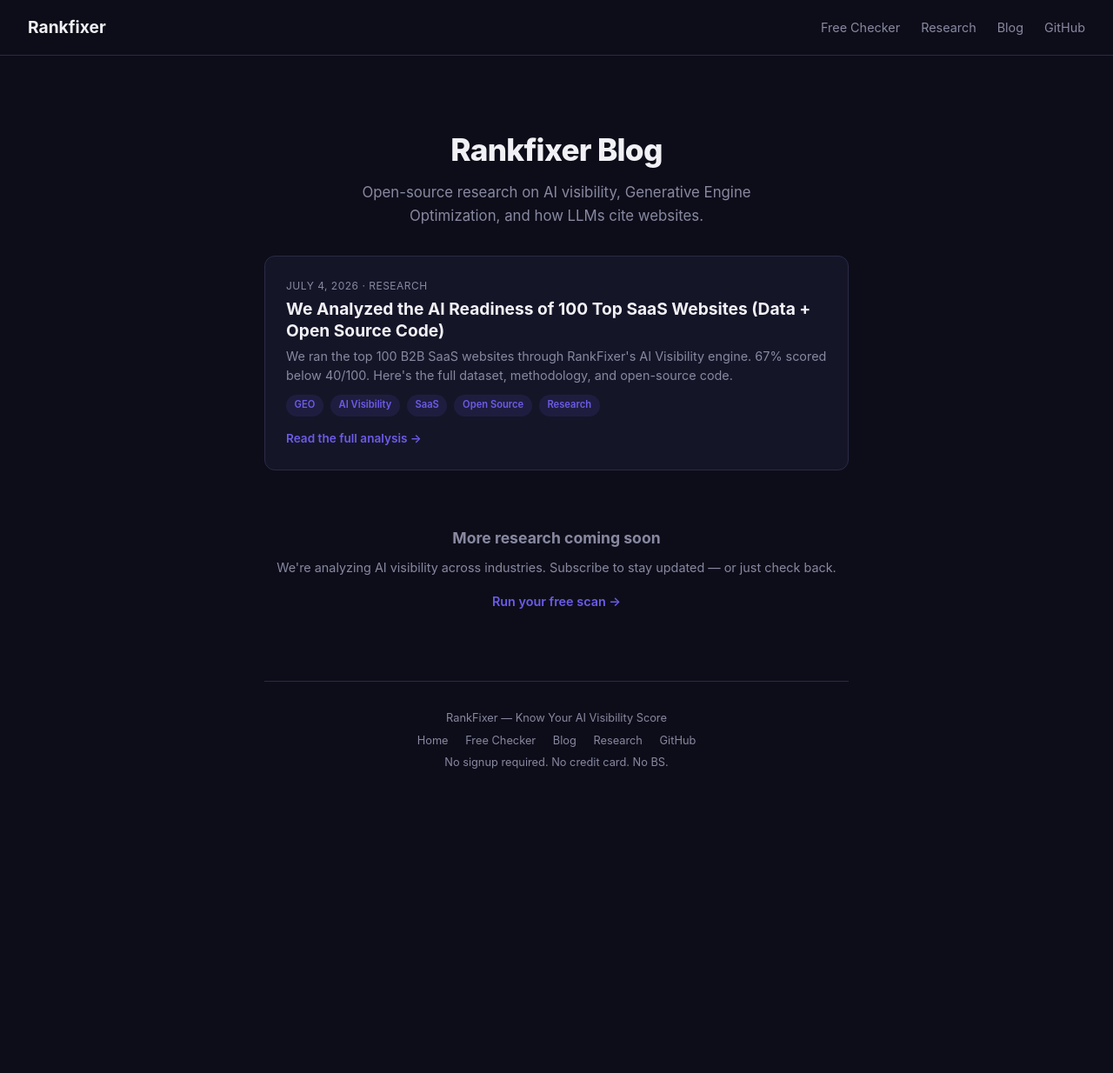
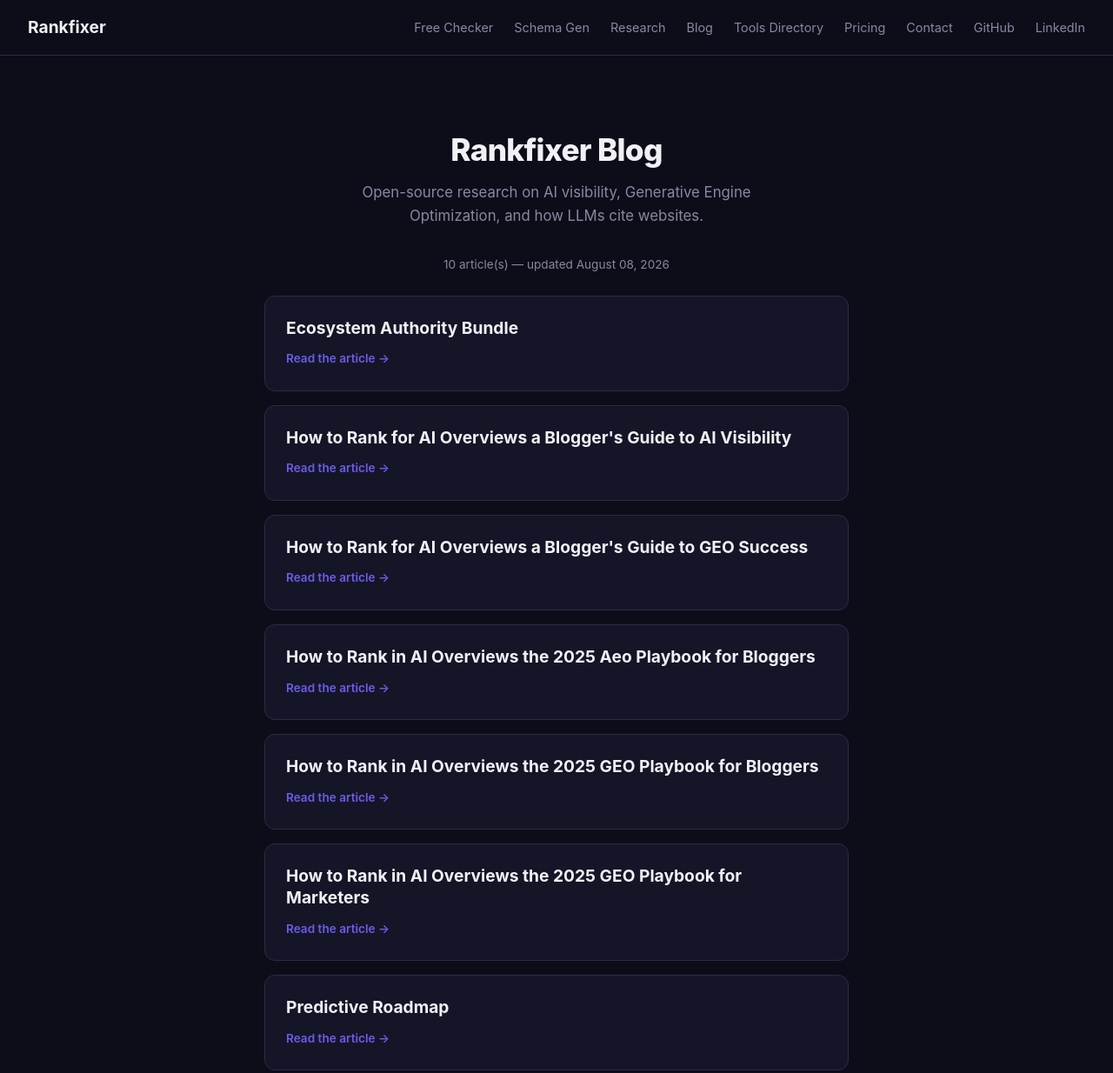
Before and after one commit to rankfixer-ai/rankfixer-core, a website: page site/blog/index.html in a window 1280 px wide. Shown: the top 1234 px of the page at 87% size. Before the commit the page ends 988 px from the top, so only its background shows below. Drawn offline with Linux system fonts and the light colour scheme.

Commit message:
feat: populate blog with 5 autonomous articles and add blog index

```diff
--- a/site/blog/index.html
+++ b/site/blog/index.html
@@ -10,15 +10,6 @@
     <meta property="og:description" content="Open-source research on how LLMs cite websites. Guides on schema, entity density, and AI readiness.">
     <meta property="og:type" content="website">
     <meta property="og:url" content="https://rankfixer.co/blog">
-
-    <!-- Google tag (gtag.js) -->
-    <script async src="https://www.googletagmanager.com/gtag/js?id=G-YXZVCPBCZN"></script>
-    <script>
-      window.dataLayer = window.dataLayer || [];
-      function gtag(){dataLayer.push(arguments);}
-      gtag('js', new Date());
-      gtag('config', 'G-YXZVCPBCZN');
-    </script>
 
     <style>
         :root {
@@ -35,9 +26,9 @@
         a { color: var(--brand); text-decoration: none; }
         a:hover { text-decoration: underline; }
 
-        .nav { display: flex; justify-content: space-between; align-items: center; padding: 1rem 2rem; border-bottom: 1px solid var(--border); }
+        .nav { display: flex; justify-content: space-between; align-items: center; flex-wrap: wrap; gap: 0.75rem; padding: 1rem 2rem; border-bottom: 1px solid var(--border); }
         .nav-logo { font-weight: 700; font-size: 1.2rem; text-decoration: none; color: var(--text); }
-        .nav-links { display: flex; gap: 1.5rem; align-items: center; }
+        .nav-links { display: flex; gap: 1.5rem; align-items: center; flex-wrap: wrap; }
         .nav-links a { text-decoration: none; color: var(--text-muted); font-size: 0.9rem; }
         .nav-links a:hover { color: var(--text); }
 
@@ -52,21 +43,12 @@
             padding: 1.5rem; margin-bottom: 1rem; transition: border-color 0.2s;
         }
         .post-card:hover { border-color: var(--brand); }
-        .post-card .post-date { font-size: 0.75rem; color: var(--text-muted); margin-bottom: 0.3rem; text-transform: uppercase; letter-spacing: 0.5px; }
         .post-card h2 { font-size: 1.2rem; font-weight: 700; margin-bottom: 0.4rem; line-height: 1.3; }
         .post-card h2 a { color: var(--text); }
         .post-card h2 a:hover { color: var(--brand); text-decoration: none; }
         .post-card .post-excerpt { font-size: 0.9rem; color: var(--text-muted); line-height: 1.5; margin-bottom: 0.75rem; }
-        .post-card .post-tags { display: flex; gap: 0.5rem; flex-wrap: wrap; }
-        .post-tag {
-            font-size: 0.7rem; padding: 0.2rem 0.6rem; border-radius: 100px;
-            background: rgba(108, 92, 231, 0.12); color: var(--brand); font-weight: 600;
-        }
         .post-card .read-more { font-size: 0.85rem; font-weight: 600; }
-
-        .coming-soon { text-align: center; padding: 3rem 0; }
-        .coming-soon h3 { font-size: 1.1rem; color: var(--text-muted); margin-bottom: 0.5rem; }
-        .coming-soon p { color: var(--text-muted); font-size: 0.9rem; }
+        .post-count { font-size: 0.85rem; color: var(--text-muted); text-align: center; margin-bottom: 1.5rem; }
 
         .site-footer { text-align: center; padding: 2rem 0; border-top: 1px solid var(--border); margin-top: 2rem; }
         .site-footer p { font-size: 0.8rem; color: var(--text-muted); margin-bottom: 0.3rem; }
@@ -85,9 +67,14 @@
         <a href="/" class="nav-logo">Rankfixer</a>
         <div class="nav-links">
             <a href="/ai-visibility-checker">Free Checker</a>
+            <a href="/schema-generator">Schema Gen</a>
             <a href="/research">Research</a>
             <a href="/blog">Blog</a>
+            <a href="/blog/tool-directory">Tools Directory</a>
+            <a href="#pricing">Pricing</a>
+            <a href="#contact">Contact</a>
             <a href="https://github.com/rankfixer-ai/rankfixer-core" target="_blank" rel="noopener">GitHub</a>
+            <a href="https://www.linkedin.com/in/janacibron/" target="_blank" rel="noopener">LinkedIn</a>
         </div>
     </nav>
 
@@ -98,37 +85,66 @@
             <p>Open-source research on AI visibility, Generative Engine Optimization, and how LLMs cite websites.</p>
         </header>
 
-        <!-- Published Posts -->
+        <p class="post-count">10 article(s) — updated August 08, 2026</p>
+
         <article class="post-card">
-            <div class="post-date">July 4, 2026 · Research</div>
+            <h2><a href="/blog/ecosystem_authority_bundle.md">Ecosystem Authority Bundle</a></h2>
+            <p style="margin-top: 0.6rem;"><a href="/blog/ecosystem_authority_bundle.md" class="read-more">Read the article →</a></p>
+        </article>
+        <article class="post-card">
+            <h2><a href="/blog/how-to-rank-for-ai-overviews-a-blogger-s-guide-to-ai-visibility.md">How to Rank for AI Overviews a Blogger's Guide to AI Visibility</a></h2>
+            <p style="margin-top: 0.6rem;"><a href="/blog/how-to-rank-for-ai-overviews-a-blogger-s-guide-to-ai-visibility.md" class="read-more">Read the article →</a></p>
+        </article>
+        <article class="post-card">
+            <h2><a href="/blog/how-to-rank-for-ai-overviews-a-blogger-s-guide-to-geo-success.md">How to Rank for AI Overviews a Blogger's Guide to GEO Success</a></h2>
+            <p style="margin-top: 0.6rem;"><a href="/blog/how-to-rank-for-ai-overviews-a-blogger-s-guide-to-geo-success.md" class="read-more">Read the article →</a></p>
+        </article>
+        <article class="post-card">
+            <h2><a href="/blog/how-to-rank-in-ai-overviews-the-2025-aeo-playbook-for-bloggers.md">How to Rank in AI Overviews the 2025 Aeo Playbook for Bloggers</a></h2>
+            <p style="margin-top: 0.6rem;"><a href="/blog/how-to-rank-in-ai-overviews-the-2025-aeo-playbook-for-bloggers.md" class="read-more">Read the article →</a></p>
+        </article>
+        <article class="post-card">
+            <h2><a href="/blog/how-to-rank-in-ai-overviews-the-2025-geo-playbook-for-bloggers.md">How to Rank in AI Overviews the 2025 GEO Playbook for Bloggers</a></h2>
+            <p style="margin-top: 0.6rem;"><a href="/blog/how-to-rank-in-ai-overviews-the-2025-geo-playbook-for-bloggers.md" class="read-more">Read the article →</a></p>
+        </article>
+        <article class="post-card">
+            <h2><a href="/blog/how-to-rank-in-ai-overviews-the-2025-geo-playbook-for-marketers.md">How to Rank in AI Overviews the 2025 GEO Playbook for Marketers</a></h2>
+            <p style="margin-top: 0.6rem;"><a href="/blog/how-to-rank-in-ai-overviews-the-2025-geo-playbook-for-marketers.md" class="read-more">Read the article →</a></p>
+        </article>
+        <article class="post-card">
+            <h2><a href="/blog/PREDICTIVE_ROADMAP.md">Predictive Roadmap</a></h2>
+            <p style="margin-top: 0.6rem;"><a href="/blog/PREDICTIVE_ROADMAP.md" class="read-more">Read the article →</a></p>
+        </article>
+        <article class="post-card">
+            <h2><a href="/blog/SOVEREIGN_AUTHORITY.md">Sovereign Authority</a></h2>
+            <p style="margin-top: 0.6rem;"><a href="/blog/SOVEREIGN_AUTHORITY.md" class="read-more">Read the article →</a></p>
+        </article>
+        <article class="post-card">
+            <h2><a href="/blog/why-is-my-blog-not-ranking-on-google-7-ai-era-fixes-that-actually-work.md">Why Is My Blog Not Ranking on Google 7 AI Era Fixes That Actually Work</a></h2>
+            <p style="margin-top: 0.6rem;"><a href="/blog/why-is-my-blog-not-ranking-on-google-7-ai-era-fixes-that-actually-work.md" class="read-more">Read the article →</a></p>
+        </article>
+        <article class="post-card">
+            <h2><a href="/blog/why-is-my-blog-not-ranking-on-google-and-how-to-fix-it-in-2025.md">Why Is My Blog Not Ranking on Google and How to Fix It in 2025</a></h2>
+            <p style="margin-top: 0.6rem;"><a href="/blog/why-is-my-blog-not-ranking-on-google-and-how-to-fix-it-in-2025.md" class="read-more">Read the article →</a></p>
+        </article>
+        <section class="post-card">
             <h2><a href="/blog/ai-readiness-100-saas">We Analyzed the AI Readiness of 100 Top SaaS Websites (Data + Open Source Code)</a></h2>
             <p class="post-excerpt">We ran the top 100 B2B SaaS websites through RankFixer's AI Visibility engine. 67% scored below 40/100. Here's the full dataset, methodology, and open-source code.</p>
-            <div class="post-tags">
-                <span class="post-tag">GEO</span>
-                <span class="post-tag">AI Visibility</span>
-                <span class="post-tag">SaaS</span>
-                <span class="post-tag">Open Source</span>
-                <span class="post-tag">Research</span>
-            </div>
             <p style="margin-top: 0.75rem;"><a href="/blog/ai-readiness-100-saas" class="read-more">Read the full analysis →</a></p>
-        </article>
-
-        <!-- Coming Soon -->
-        <section class="coming-soon">
-            <h3>More research coming soon</h3>
-            <p>We're analyzing AI visibility across industries. Subscribe to stay updated — or just check back.</p>
-            <p style="margin-top: 1rem;">
-                <a href="/ai-visibility-checker" style="font-weight: 600;">Run your free scan →</a>
-            </p>
         </section>
 
-        <footer class="site-footer">
-            <p>RankFixer — Know Your AI Visibility Score</p>
-            <p><a href="/">Home</a> <a href="/ai-visibility-checker">Free Checker</a> <a href="/blog">Blog</a> <a href="/research">Research</a> <a href="https://github.com/rankfixer-ai/rankfixer-core">GitHub</a></p>
-            <p>No signup required. No credit card. No BS.</p>
-        </footer>
+        <section class="post-card">
+            <h2><a href="/blog/tool-directory">Tools Directory — The Ultimate Living Directory of SEO &amp; AI Visibility Tools</a></h2>
+            <p class="post-excerpt">A living directory of the top 10 SEO, GEO, and AI-visibility tools with ratings, reviews, and best use cases, maintained by RankFixer's Autonomous R&amp;D Loop.</p>
+            <p style="margin-top: 0.75rem;"><a href="/blog/tool-directory" class="read-more">Browse the directory →</a></p>
+        </section>
 
     </div>
 
+    <footer class="site-footer">
+        <p>RankFixer — Know Your AI Visibility Score</p>
+        <p><a href="/">Home</a> <a href="/ai-visibility-checker">Free Checker</a> <a href="/schema-generator">Schema Gen</a> <a href="/blog">Blog</a> <a href="/blog/tool-directory">Tools Directory</a> <a href="/research">Research</a> <a href="https://github.com/rankfixer-ai/rankfixer-core">GitHub</a> <a href="https://www.linkedin.com/in/janacibron/">LinkedIn</a></p>
+    </footer>
+
 </body>
 </html>
```
